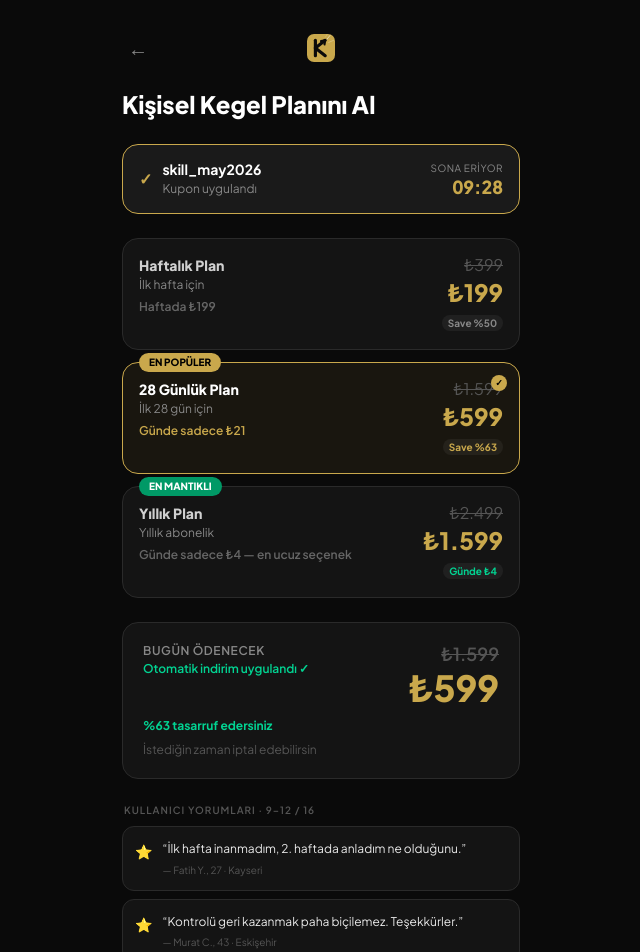
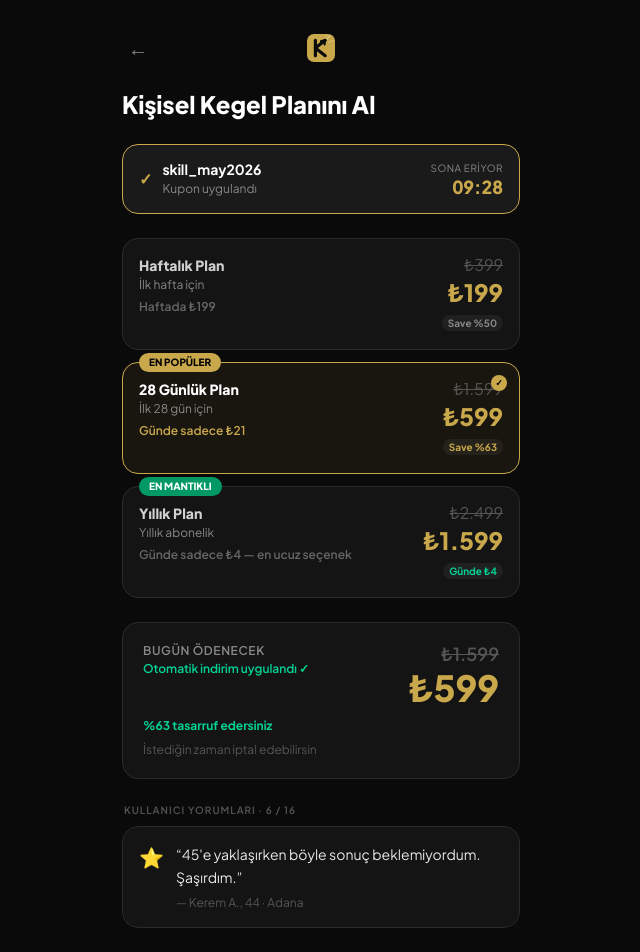
Before and after one commit to erdemsngn/kegelmax, a Next.js app: page /checkout in a window 1280 px wide. Shown: the top 952 px of the page, without its empty margins (319-959 px from the left). Built offline with nearby package versions, Linux system fonts and the light colour scheme.

Commit message:
checkout: testimonial carousel sağdan sola slide animasyonu

```diff
--- a/app/checkout/page.tsx
+++ b/app/checkout/page.tsx
@@ -1,6 +1,7 @@
 "use client";
 import { useState, useEffect, useRef } from "react";
 import { useRouter } from "next/navigation";
+import { motion, AnimatePresence } from "framer-motion";
 import { LogoIcon } from "../components/Logo";
 
 // ── Confetti (canvas, altın + beyaz, dependency-free) ──────────────────────
@@ -102,38 +103,40 @@ const TESTIMONIALS = [
 ];
 
 function TestimonialCarousel() {
-  // Her oturumda/kullanıcıda farklı grup başlasın
-  const [groupIdx, setGroupIdx] = useState(() => Math.floor(Math.random() * 4));
-  const [fading, setFading] = useState(false);
+  const [idx, setIdx] = useState(() => Math.floor(Math.random() * 16));
 
   useEffect(() => {
     const id = setInterval(() => {
-      setFading(true);
-      setTimeout(() => {
-        setGroupIdx(g => (g + 1) % 4);
-        setFading(false);
-      }, 350);
+      setIdx(i => (i + 1) % 16);
     }, 4000);
     return () => clearInterval(id);
   }, []);
 
-  const group = TESTIMONIALS.slice(groupIdx * 4, groupIdx * 4 + 4);
+  const t = TESTIMONIALS[idx];
 
   return (
-    <div className="space-y-2" style={{ transition: "opacity 0.35s", opacity: fading ? 0 : 1 }}>
+    <div className="space-y-2">
       <p className="text-[#555] text-[10px] uppercase tracking-widest font-semibold px-0.5">
-        Kullanıcı Yorumları · {groupIdx * 4 + 1}–{groupIdx * 4 + 4} / 16
+        Kullanıcı Yorumları · {idx + 1} / 16
       </p>
-      {group.map((t, i) => (
-        <div key={`${groupIdx}-${i}`}
-          className="flex gap-2.5 p-3 bg-[#141414] border border-[#2A2A2A] rounded-xl items-start">
-          <span className="text-sm shrink-0 mt-0.5">⭐</span>
-          <div className="min-w-0">
-            <p className="text-white/90 text-xs leading-relaxed">&ldquo;{t.text}&rdquo;</p>
-            <p className="text-[#555] text-[10px] mt-1">— {t.name}, {t.meta}</p>
-          </div>
-        </div>
-      ))}
+      <div className="overflow-hidden rounded-2xl">
+        <AnimatePresence mode="popLayout" initial={false}>
+          <motion.div
+            key={idx}
+            initial={{ x: 260, opacity: 0 }}
+            animate={{ x: 0, opacity: 1 }}
+            exit={{ x: -260, opacity: 0 }}
+            transition={{ duration: 0.45, ease: "easeInOut" }}
+            className="flex gap-3 p-4 bg-[#141414] border border-[#2A2A2A] rounded-2xl items-start"
+          >
+            <span className="text-xl shrink-0">⭐</span>
+            <div className="min-w-0">
+              <p className="text-white/90 text-sm leading-relaxed">&ldquo;{t.text}&rdquo;</p>
+              <p className="text-[#555] text-xs mt-1.5">— {t.name}, {t.meta}</p>
+            </div>
+          </motion.div>
+        </AnimatePresence>
+      </div>
     </div>
   );
 }
```
